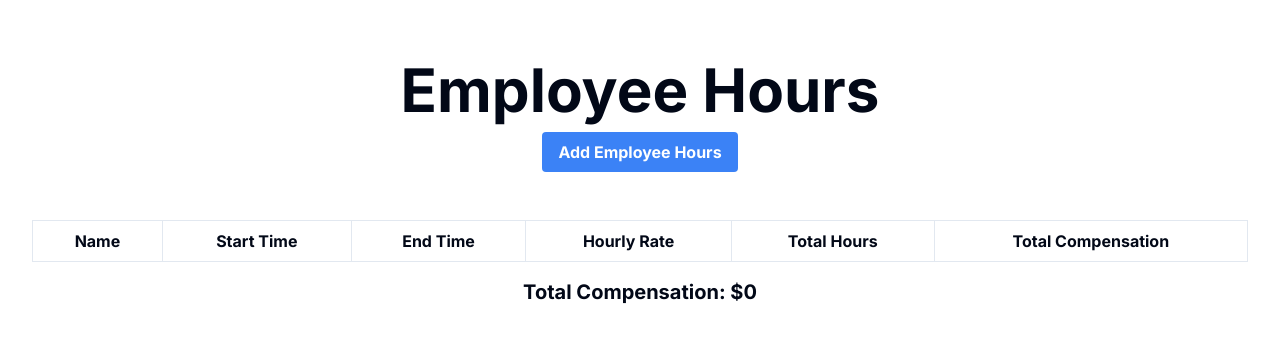
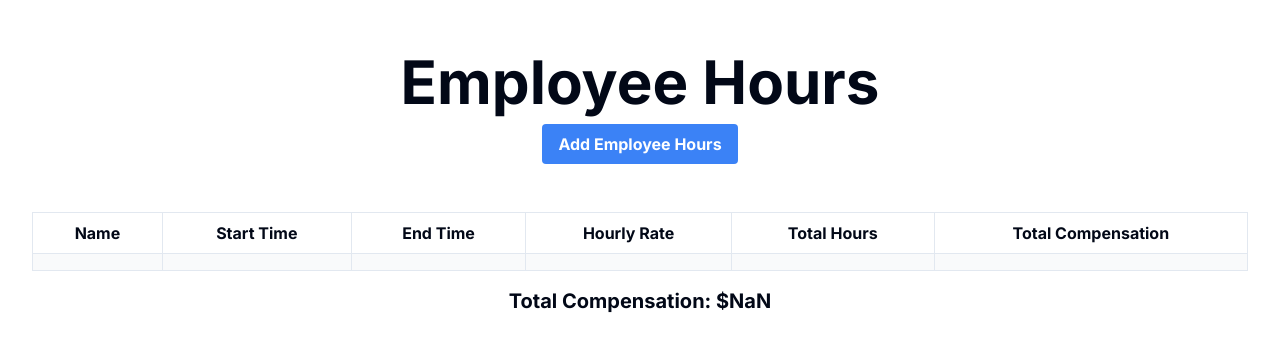
Before and after one commit to lucasluize-tech/pinard-management, a Next.js app: page /employee-hours in a window 1280 px wide. Shown: the part 217-568 px from the top of the page. Built offline with nearby package versions, Linux system fonts and the light colour scheme.

Commit message:
type fix

```diff
--- a/app/employee-hours/page.tsx
+++ b/app/employee-hours/page.tsx
@@ -118,9 +118,9 @@ function EmployeeInputs({ onSubmit }: any) {
 
 function EmployeeHours() {
   const [showForm, setShowForm] = React.useState(false);
-  const [tableData, setTableData] = React.useState([]);
+  const [tableData, setTableData] = React.useState([{}]);
 
-  const handleSubmit = (data) => {
+  const handleSubmit = (data: any) => {
     const { name, startTime, endTime, hourlyRate, days } = data;
     const totalHours = (Number(endTime) - Number(startTime)) * days;
     const totalCompensation = totalHours * Number(hourlyRate);
```
